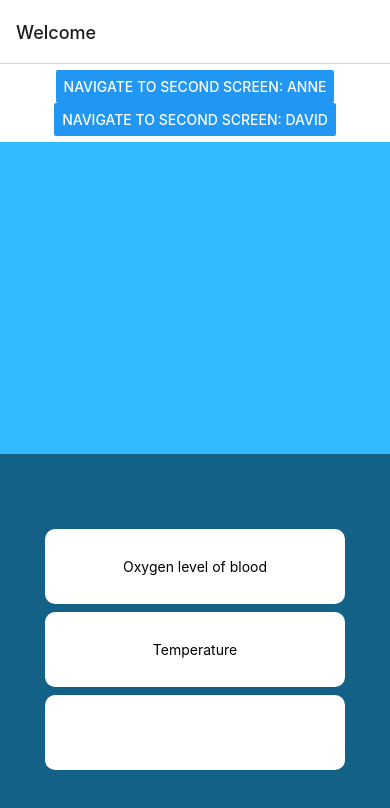
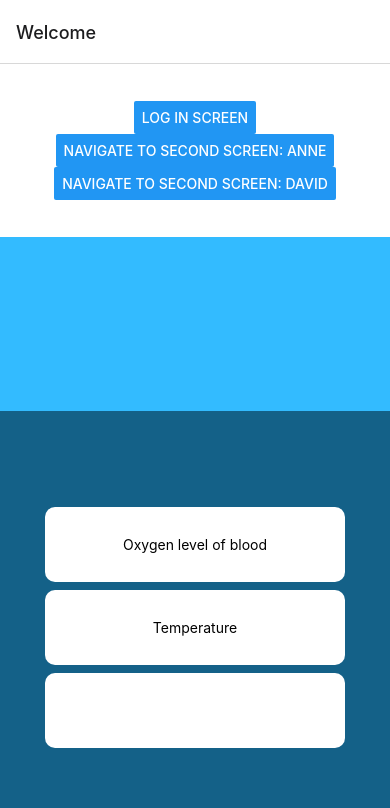
Before and after one commit to cepdnaclk/e18-3yp-Health-Watch-with-Emergency-Detection, a React Native app in the folder MediCare/: screen /Home in a window 390 px wide. Shown: the top 808 px of the page. Built offline with nearby package versions, Linux system fonts and the light colour scheme.

Commit message:
new login button added to the home

```diff
--- a/MediCare/screens/HomeScreen.js
+++ b/MediCare/screens/HomeScreen.js
@@ -4,6 +4,10 @@ import { StyleSheet,Text, Button, View } from 'react-native';
 export default function HomeScreen({ navigation }) {
   return ( <>
             <View style={styles.container1}>
+    <Button
+        title="Log in screen"
+        onPress={() => navigation.navigate("Login", { username: "Anne" })}
+      />
       <Button
         title="Navigate to second screen: Anne"
         onPress={() => navigation.navigate("Second", { username: "Anne" })}
@@ -31,13 +35,13 @@ export default function HomeScreen({ navigation }) {
 
 const styles = StyleSheet.create({
   container1: {
-    flex: 1,
+    flex: 2,
     backgroundColor: '#fff',
     alignItems: 'center',
     justifyContent: 'center',
   },
   container2: {
-    flex: 4,
+    flex: 2,
     backgroundColor: '#33bbff',
     alignItems: 'center',
     justifyContent: 'center',
```
